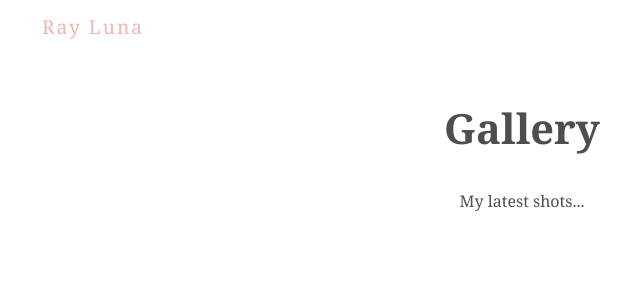
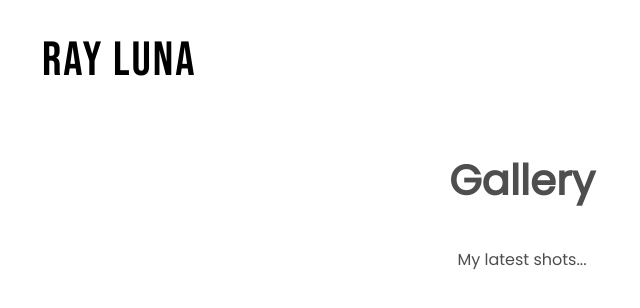
Before and after one commit to leon-luna-ray/image-gallery, a React (Create React App) app: page / in a window 1280 px wide. Shown: the top 308 px of the page, without its empty margins (118-758 px from the left). Built offline with nearby package versions, Linux system fonts and the light colour scheme.

Commit message:
import custom fonts

```diff
--- a/src/index.css
+++ b/src/index.css
@@ -1,41 +1,40 @@
-@import url('https://fonts.googleapis.com/css2?family=Noto+Serif:wght@400;700&display=swap');
+@import url('https://fonts.googleapis.com/css2?family=Bebas+Neue&family=Poppins&display=swap');
 
-:root{
-  --primary: #efb6b2;
+:root {
+  --primary: black;
   --secondary: #4e4e4e;
   --error: #ff4a4a;
 }
 
 /* base styles & title */
-body{
-  font-family: "Noto Serif";
+body {
+  font-family: 'Poppins', sans-serif;
   color: var(--secondary);
 }
-.App{
+.App {
   max-width: 960px;
   margin: 0 auto;
 }
-.title h1{
+.title h1 {
   color: var(--primary);
-  font-size: 1.2rem;
+  font-family: 'Bebas Neue', cursive;
+  font-size: 3rem;
   letter-spacing: 2px;
   font-weight: normal;
 }
-.title h2, .title p{
+.title h2,
+.title p {
   text-align: center;
 }
-.title h2{
+.title h2 {
   margin-top: 60px;
   font-size: 2.6rem;
 }
 
 /* upload form styles */
 
-
 /* progress bar styles */
-
 
 /* image grid styles */
 
-
 /* modal styles */
```
